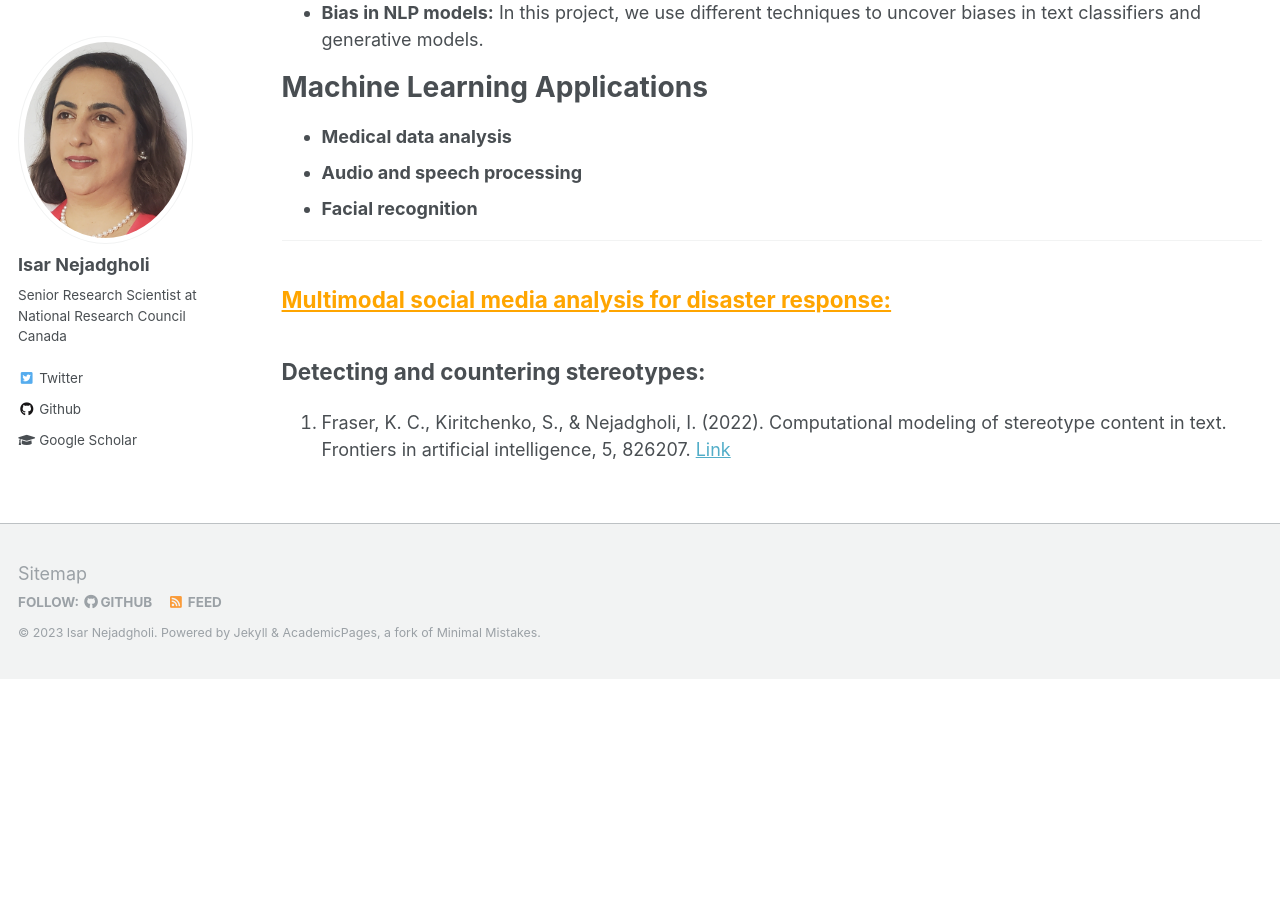
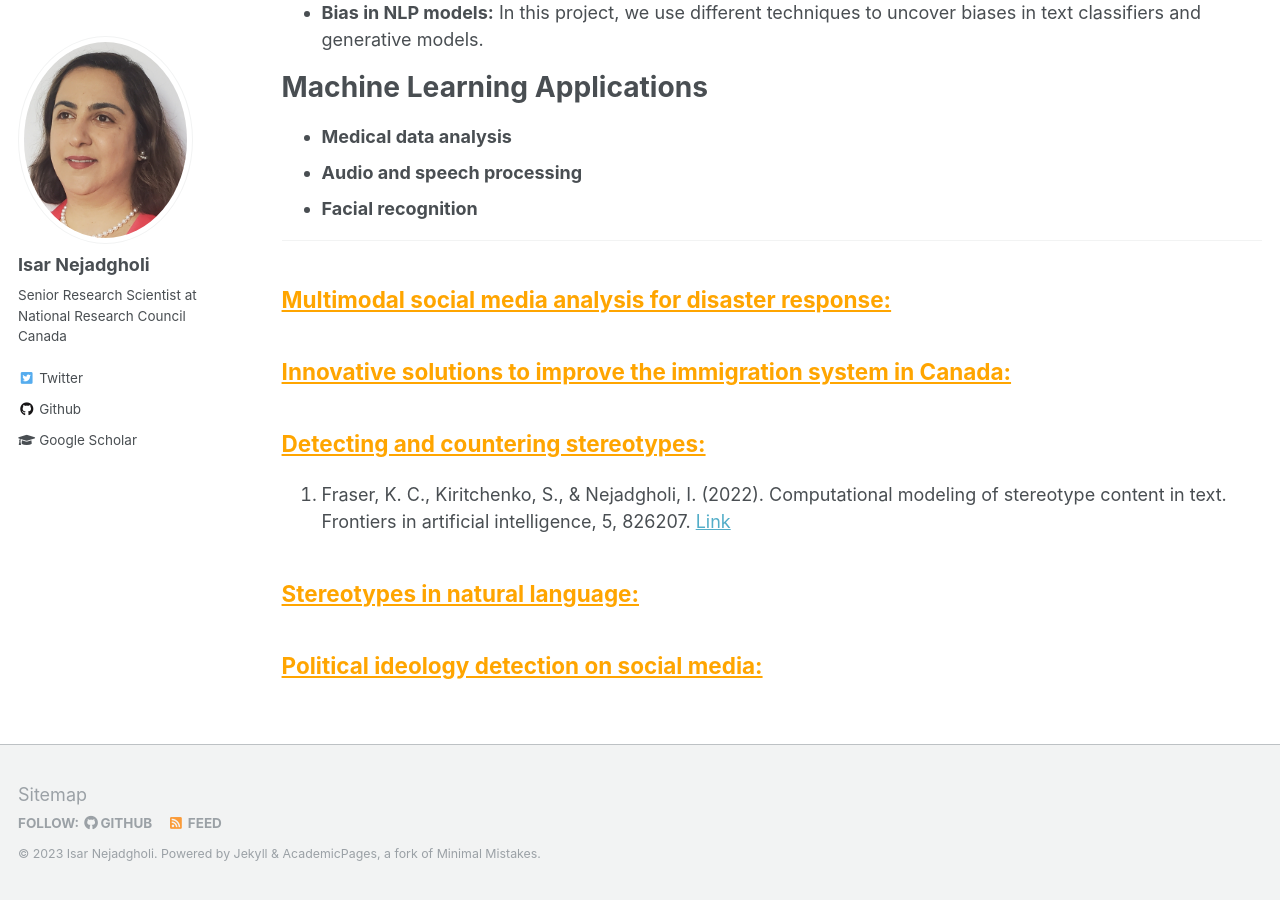
Before and after one commit to IsarNejad/IsarNejad.github.io, a Jekyll site: the page built from _pages/research.md, in a window 1280 px wide and 900 px high, scrolled down 711 px. Built offline with Jekyll 4.4.1, drawn with Linux system fonts in a browser that asks for light colours; before the commit the page ends 1390 px from its top, so only the background shows below that.

Commit message:
Update research.md

```diff
--- a/_pages/research.md
+++ b/_pages/research.md
@@ -8,12 +8,12 @@ author_profile: true
 
 # AI for Social Good
   - [**Multimodal social media analysis for disaster response:**](#MultiModal-Disaster) This project is funded by New Beginning Initiative Program and is in collaboration with Carleton University.
-  - **Innovative solutions to improve the immigration system in Canada:** This project is in collaboration with MILA institute and focuses on using AI to make the immigration settlement in Canada more efficient.
+  - [**Innovative solutions to improve the immigration system in Canada:**](#Immigration) This project is in collaboration with MILA institute and focuses on using AI to make the immigration settlement in Canada more efficient.
   - [**Detecting and countering stereotypes:**](#Det-Count-Stereo) This project focuses on detecting abusive language on social media and countering it using NLP models.
 
 # Computational Social Science
-  - **Stereotypes in natural language:** In this project, we use computational linguistics and machine learning techniques to uncover and combat the stereotypical views prominent in society.
-  - **Political ideology detection on social media:** This project is in collaboration with McGill University, where we use network analysis and natural language processing to understand the political ideologies expressed on social media.
+  - [**Stereotypes in natural language:**](#Stereo-NL) In this project, we use computational linguistics and machine learning techniques to uncover and combat the stereotypical views prominent in society.
+  - [**Political ideology detection on social media:**](#political-ideology) This project is in collaboration with McGill University, where we use network analysis and natural language processing to understand the political ideologies expressed on social media.
 
 # Explainability and Fairness in NLP
   - **Concept-based explanations:** In this project, we use concept-based explanations to analyze a model with respect to its sensitivity to human-understandable concepts.
@@ -30,7 +30,23 @@ author_profile: true
 ## Multimodal social media analysis for disaster response:
 <a id="MultiModal-Disaster"></a>
 
+
+{: .underline-orange}
+## Innovative solutions to improve the immigration system in Canada:
+<a id="#Immigration"></a>
+
+
+
+{: .underline-orange}
 ## Detecting and countering stereotypes:
 <a id="Det-Count-Stereo"></a>
 
 1. Fraser, K. C., Kiritchenko, S., & Nejadgholi, I. (2022). Computational modeling of stereotype content in text. Frontiers in artificial intelligence, 5, 826207. [Link](https://www.frontiersin.org/articles/10.3389/frai.2022.826207/full)
+
+{: .underline-orange}
+## Stereotypes in natural language:
+<a id="Stereo-NL"></a>
+
+{: .underline-orange}
+## Political ideology detection on social media:
+<a id="political-ideology"></a>
```
